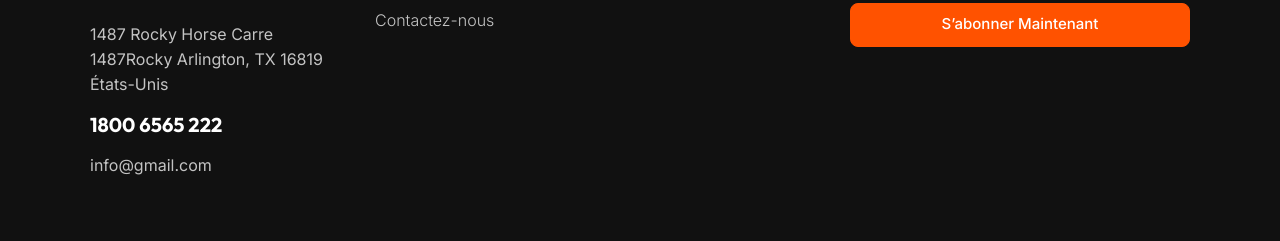
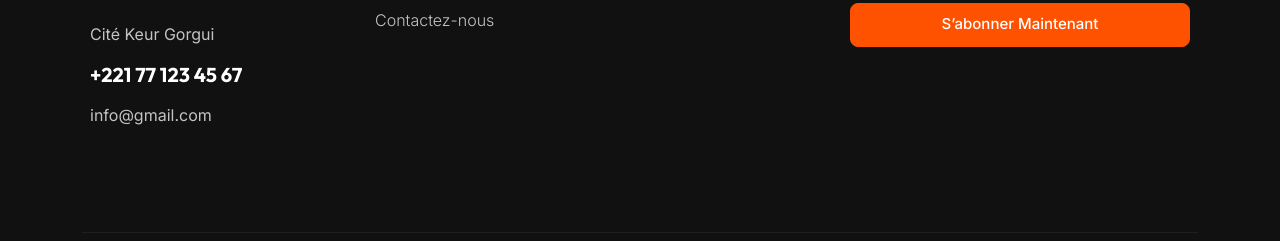
Before and after one commit to Obad00/Resto-Concept, a plain HTML site: page index.html in a window 1280 px wide. Shown: the part 7211-7452 px from the top of the page. Drawn offline with nearby package versions, Linux system fonts and the light colour scheme; files that its build step writes are made by us from their sources; files whose address does not match are found by name; a web font is replaced by a local one.

Commit message:
Mise en forme page d'accueil

```diff
--- a/index.html
+++ b/index.html
@@ -1627,10 +1627,9 @@
                         </div>
                         <div class="footer-content">
                             <p class="fs-16 white-clr opacity-75 mb-xl-3 mb-2">
-                                1487 Rocky Horse Carre 1487Rocky
-                                Arlington, TX 16819 États-Unis
+                                Cité Keur Gorgui
                             </p>
-                            <h5 class="text-white mb-lg-3 mb-2">1800 6565 222</h5>
+                            <h5 class="text-white mb-lg-3 mb-2">+221 77 123 45 67</h5>
                             <p class="fs-16 white-clr opacity-75">info@gmail.com</p>
                         </div>
                     </div>
```
